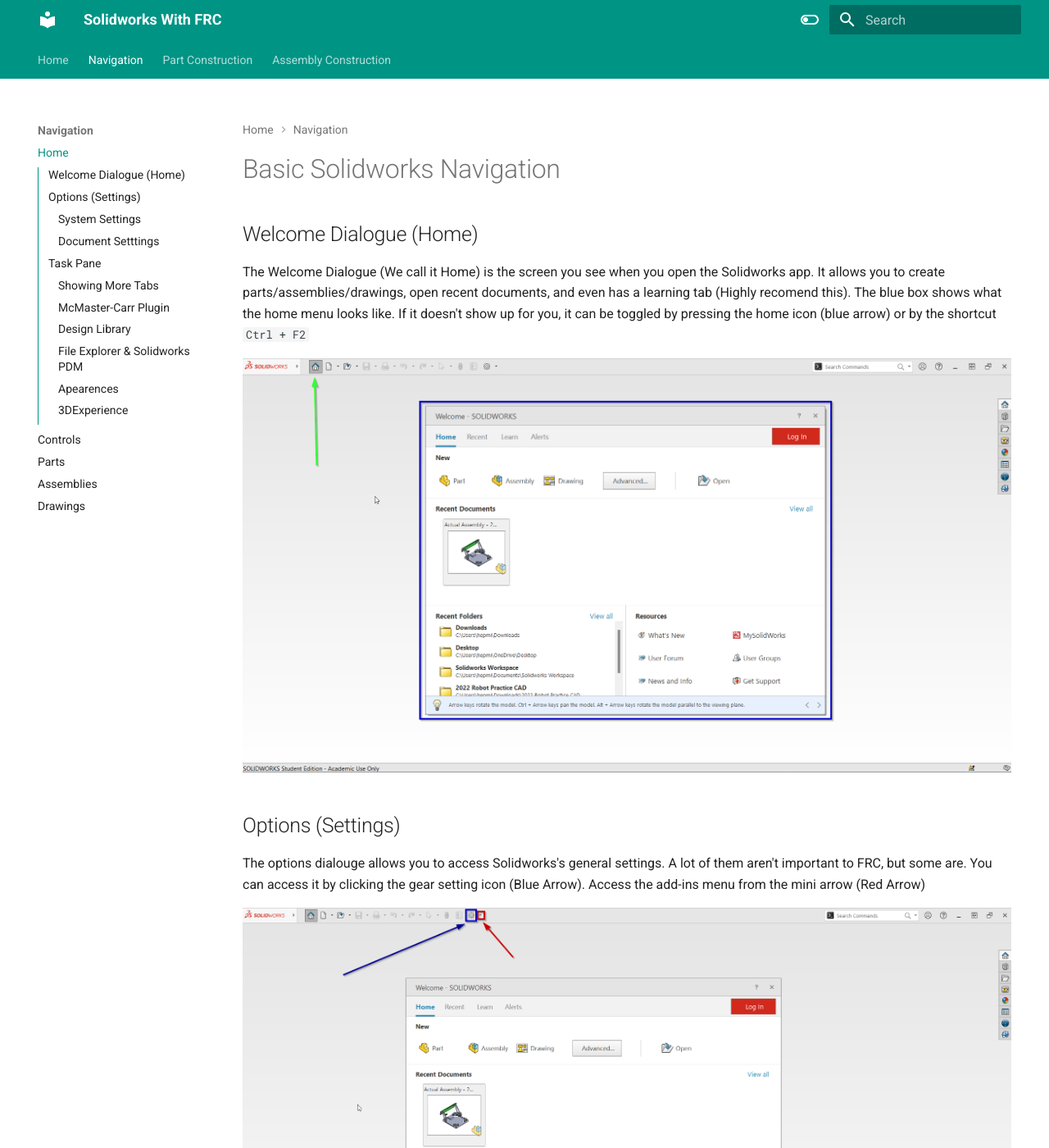
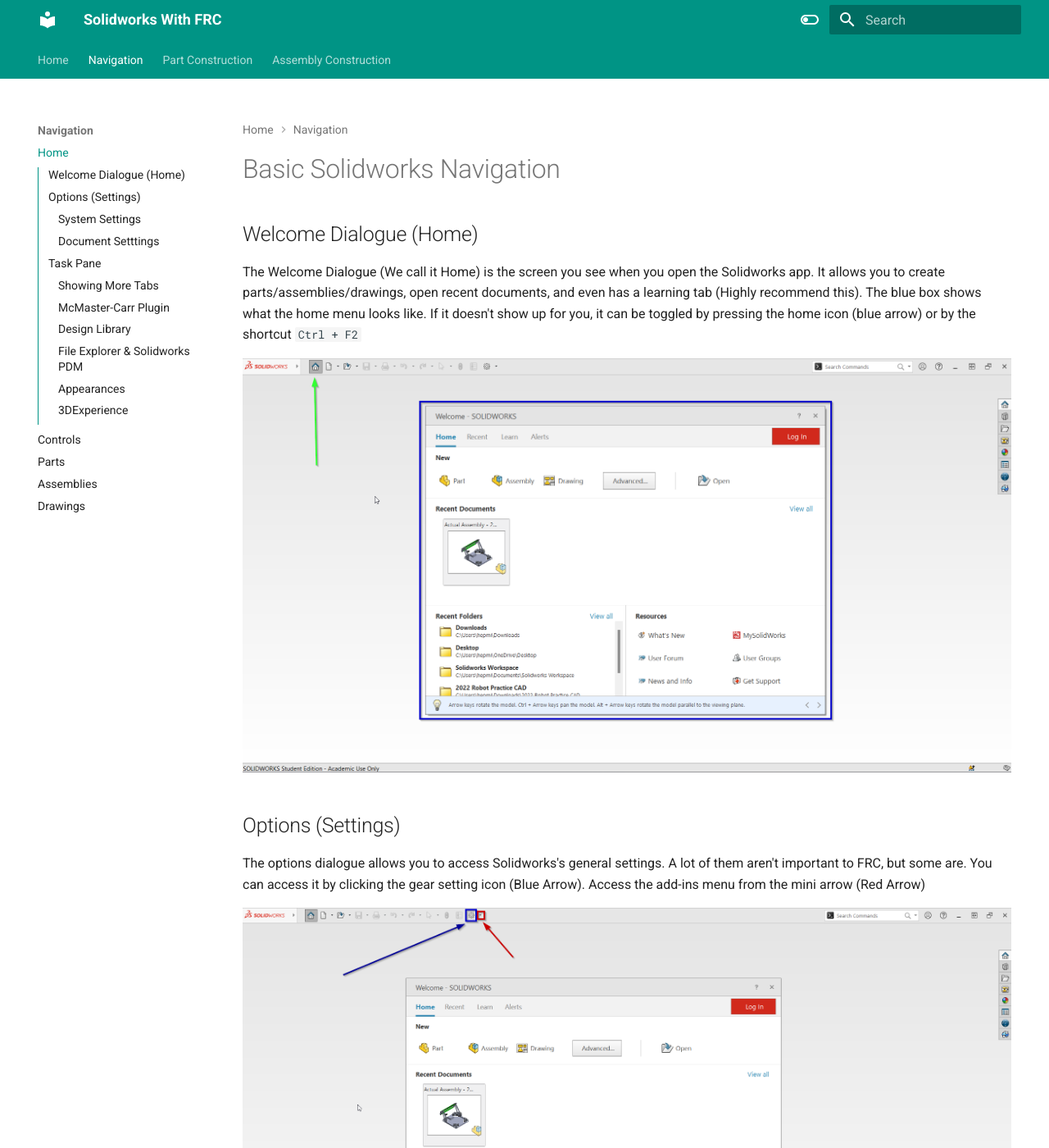
Before and after one commit to mihirgarg01/Solidworks-With-FRC, an MkDocs documentation site: the page built from docs/navigation/home.md, in a window 1280 px wide and 1400 px high. Shown: the whole window at 82% size. Built offline with MkDocs 1.6.1 and Material for MkDocs 9.7.7, drawn with Linux system fonts in a browser that asks for light colours; some of the changed text lies outside the part shown.

Commit message:
nav bar editing

```diff
--- a/docs/navigation/home.md
+++ b/docs/navigation/home.md
@@ -1,24 +1,24 @@
 # Basic Solidworks Navigation
 
 ## Welcome Dialogue (Home)
-The Welcome Dialogue (We call it Home) is the screen you see when you open the Solidworks app. It allows you to create parts/assemblies/drawings, open recent documents, and even has a learning tab (Highly recomend this). The blue box shows what the home menu looks like. If it doesn't show up for you, it can be toggled by pressing the home icon (blue arrow) or by the shortcut `Ctrl + F2`
+The Welcome Dialogue (We call it Home) is the screen you see when you open the Solidworks app. It allows you to create parts/assemblies/drawings, open recent documents, and even has a learning tab (Highly recommend this). The blue box shows what the home menu looks like. If it doesn't show up for you, it can be toggled by pressing the home icon (blue arrow) or by the shortcut `Ctrl + F2`
 
 ![Welcome Dialogue (Home)](images-navigation/Home.png)
 
 ## Options (Settings)
-The options dialouge allows you to access Solidworks's general settings. A lot of them aren't important to FRC, but some are. You can access it by clicking the gear setting icon (Blue Arrow). Access the add-ins menu from the mini arrow (Red Arrow)
+The options dialogue allows you to access Solidworks's general settings. A lot of them aren't important to FRC, but some are. You can access it by clicking the gear setting icon (Blue Arrow). Access the add-ins menu from the mini arrow (Red Arrow)
 
 ![Options (Settings)](images-navigation/Options (Settings).png)
 
 ### System Settings
-System settings is like the "General Solidworks Settings". The most important settings are for performance, locations, templates, and
+System settings is like the "General Solidworks Settings". The most important settings are performance, locations, and templates.
 
 ![Performance](images-navigation/Performance.png)
 
 ### Document Setttings
 
 ## Task Pane
-This side pannel gives access to many useful Solidworks resources, and access to 3rd party extensions. You can access it by clicking on the side icons (Blue Arrow). Each icon is a "tab" (Like the house icon = Solidworks Resouces)
+This side panel gives access to many useful Solidworks resources, and access to 3rd party extensions. You can access it by clicking on the side icons (Blue Arrow). Each icon is a "tab" (Like the house icon = Solidworks Resouces)
 
 ### Showing More Tabs
 
@@ -28,6 +28,6 @@ This side pannel gives access to many useful Solidworks resources, and access to
 
 ### File Explorer & Solidworks PDM
 
-### Apearences
+### Appearances
 
 ### 3DExperience
```
Also changed, not shown: docs/part-construction/3d-modeling.md (+13 -1 lines), docs/part-construction/images-part-construction/3d - boss extrude.png (added).
